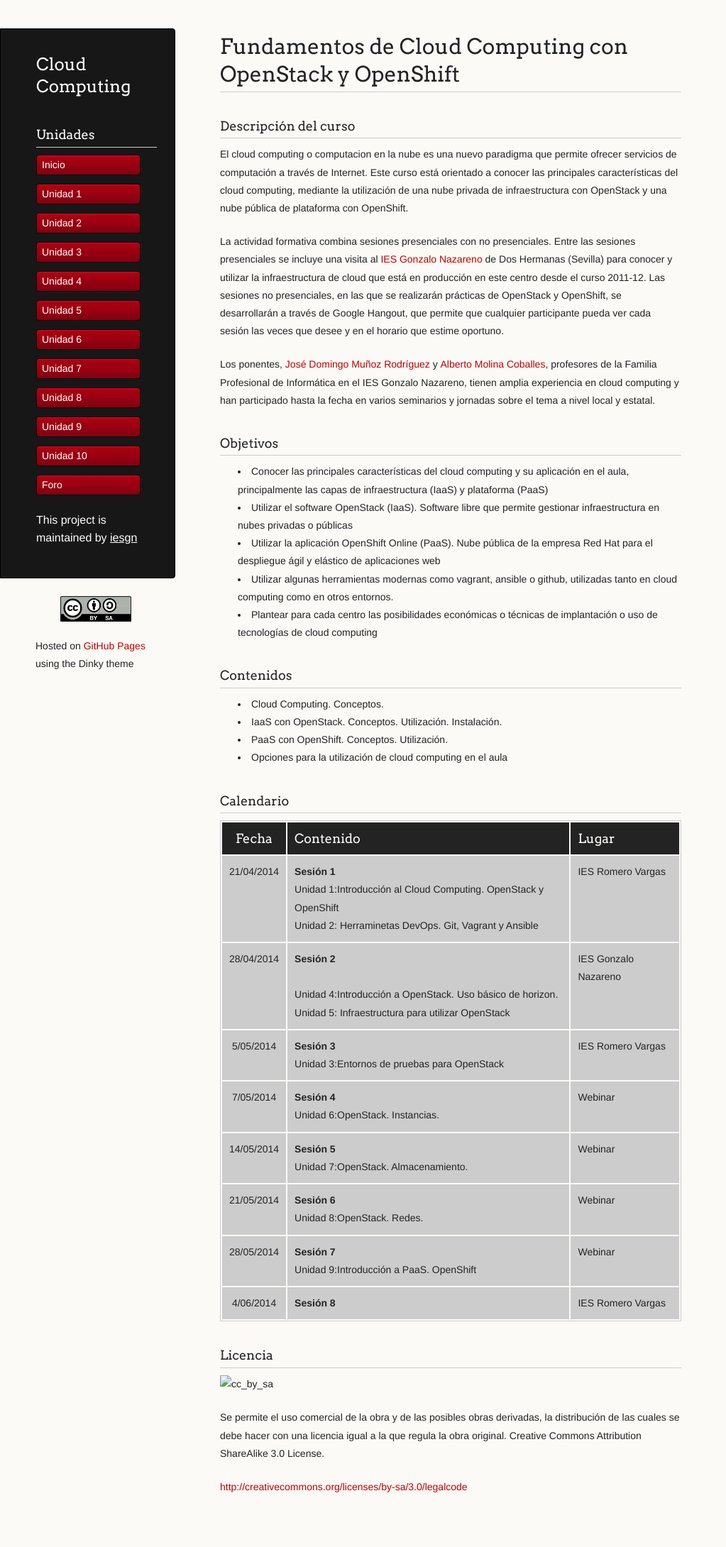
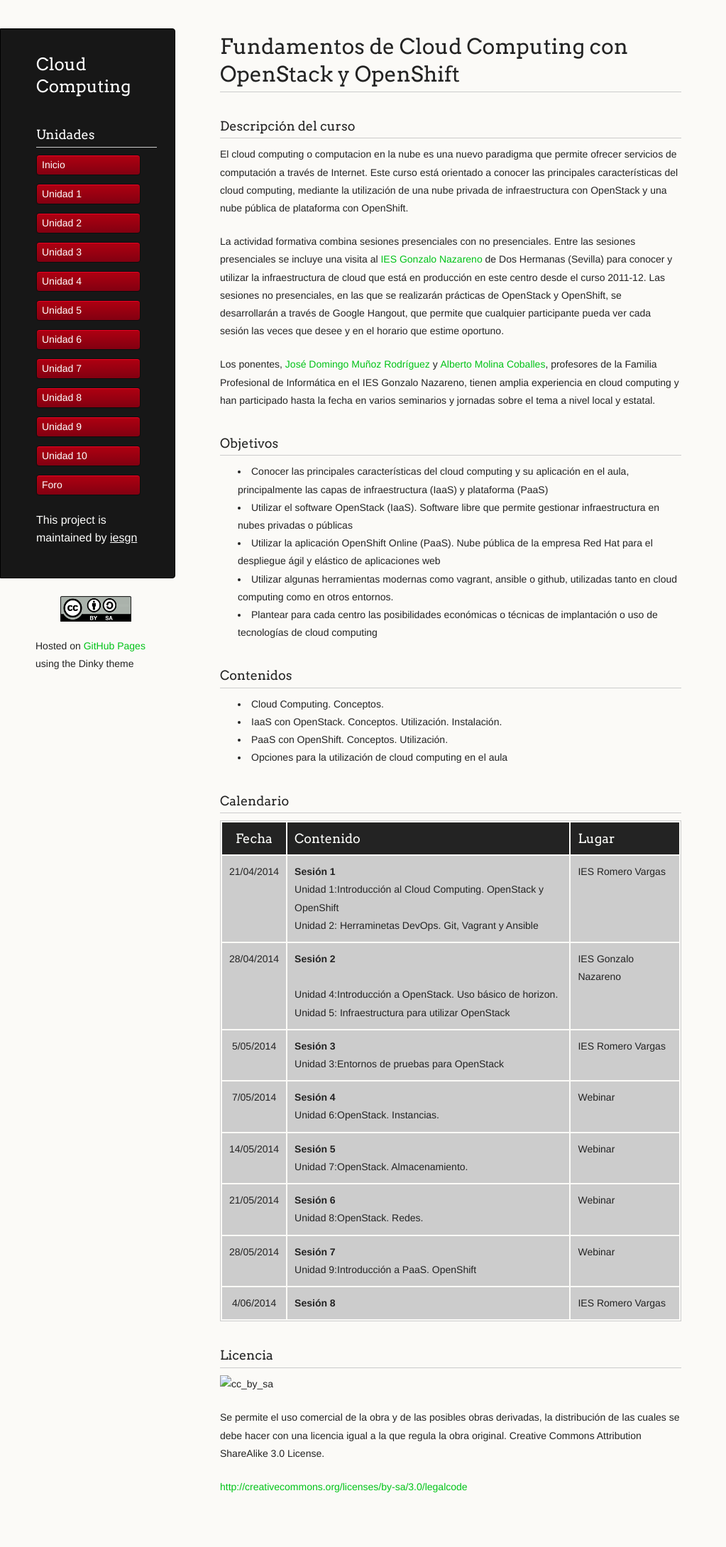
Before and after one commit to iesgn/cloud2, a Jekyll site: the page built from index.md, in a window 1280 px wide. Shown: the whole page at 71% size, without its empty margins (0-1023 px from the left). Built offline with Jekyll 4.4.1, drawn with Linux system fonts in a browser that asks for light colours.

Commit message:
Inicializando

```diff
--- a/stylesheets/styles.css
+++ b/stylesheets/styles.css
@@ -76,7 +76,7 @@ font-weight: 700;
 }
 
 a {
-  color:#C30000;
+  color:#00C317;
   font-weight:200;
   text-decoration:none;
 }
@@ -287,13 +287,13 @@ box-shadow: inset 0px 1px 1px 0 rgba(233,2,38, 1);
 }
 
 header li:hover {
-background: #C3001D;
-background: -moz-linear-gradient(top, #C3001D 0%, #950119 100%);
+background: #00C317;
+background: -moz-linear-gradient(top, #00C317 0%, #950119 100%);
   background: -webkit-gradient(linear, left top, left bottom, color-stop(0%,#f8f8f8), color-stop(100%,#dddddd));
-  background: -webkit-linear-gradient(top, #C3001D 0%,#950119 100%);
-  background: -o-linear-gradient(top, #C3001D 0%,#950119 100%);
-  background: -ms-linear-gradient(top, #C3001D 0%,#950119 100%);
-  background: linear-gradient(top, #C3001D 0%,#950119 100%);
+  background: -webkit-linear-gradient(top, #00C317 0%,#950119 100%);
+  background: -o-linear-gradient(top, #00C317 0%,#950119 100%);
+  background: -ms-linear-gradient(top, #00C317 0%,#950119 100%);
+  background: linear-gradient(top, #00C317 0%,#950119 100%);
 }
 
 a.buttons {
```
